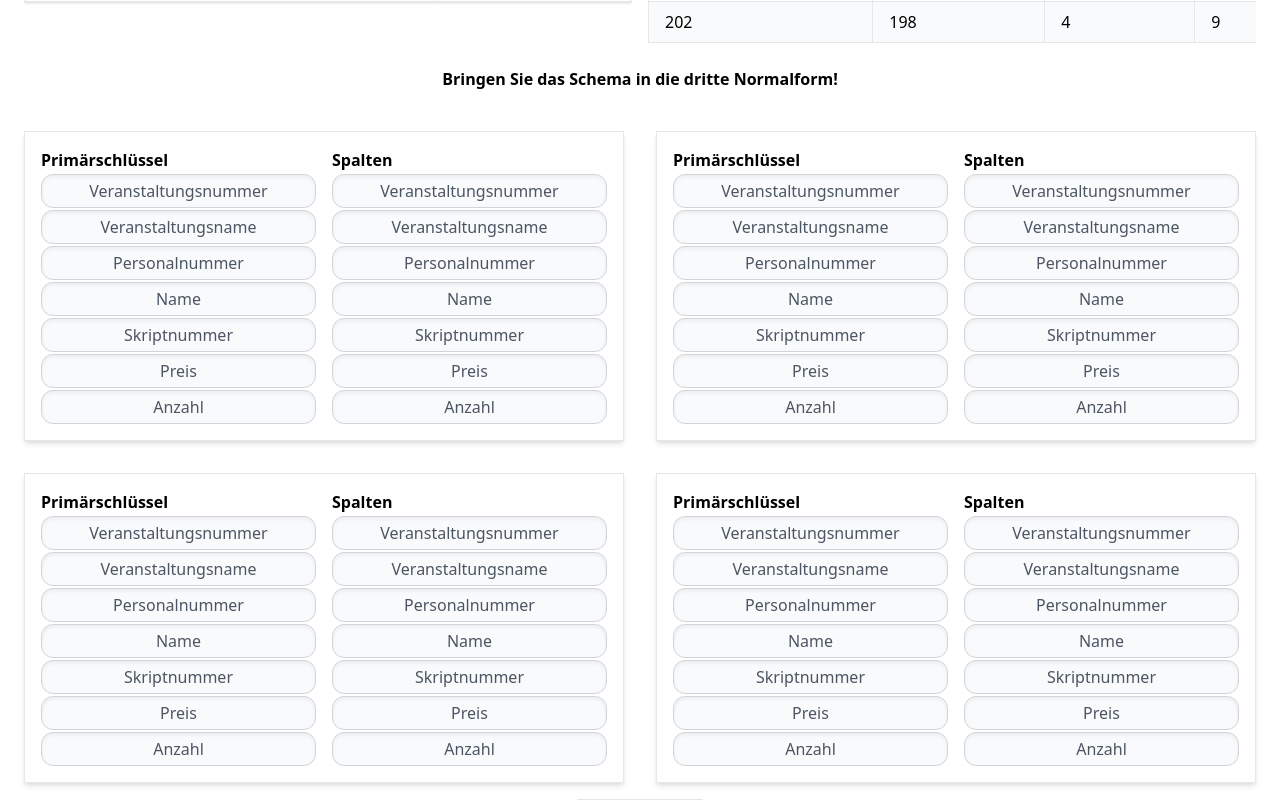
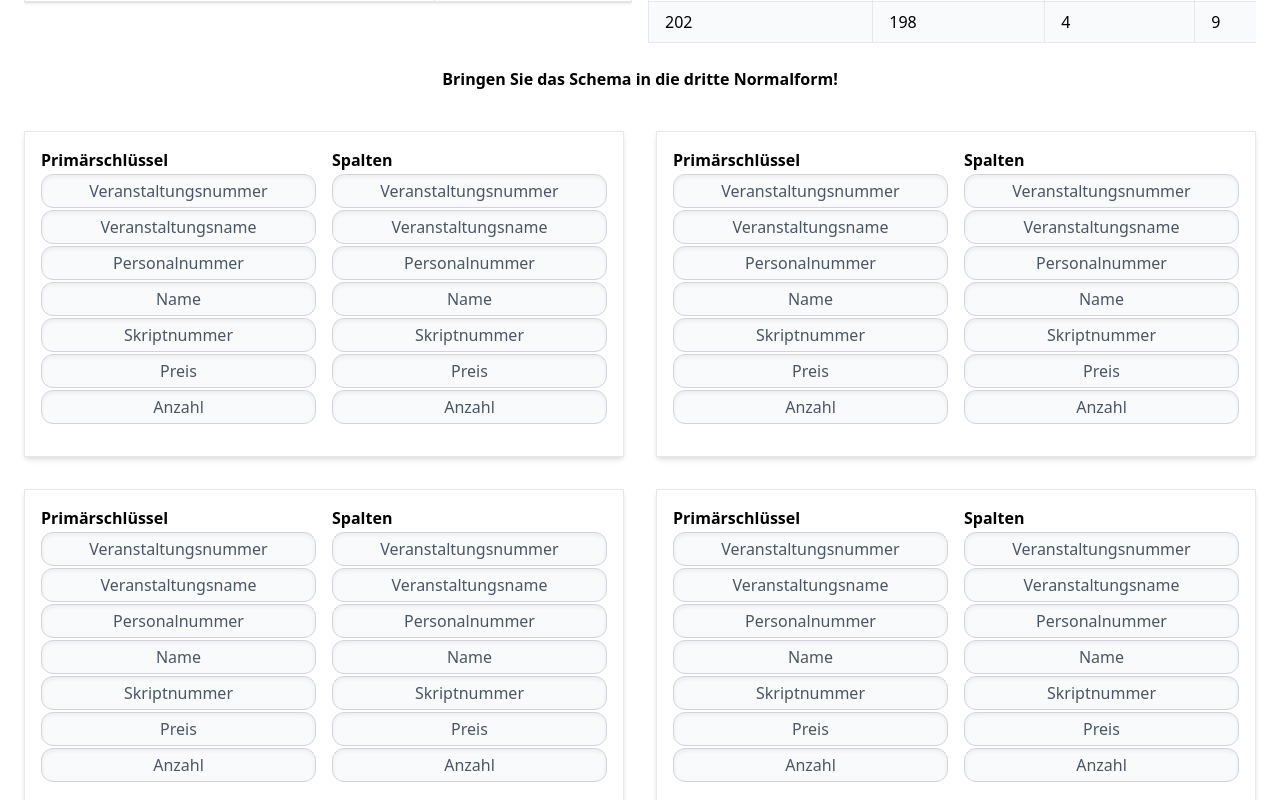
Before and after one commit to orca-nrw/nf-trainer, a React (Create React App) app: page /#/tasks/1/thirdNormalForm in a window 1280 px wide. Shown: the part 760-1560 px from the top of the page. Built offline with nearby package versions, Linux system fonts and the light colour scheme.

Commit message:
Now displays current assiciation

```diff
--- a/src/Components/KeyAssociation.tsx
+++ b/src/Components/KeyAssociation.tsx
@@ -28,7 +28,8 @@ export default function KeyAssociation ({ keys, association, updateAssociation }
   }
 
   return (
-    <div className="grid grid-cols-2 gap-4 border p-4 shadow-md">
+    <div className="border p-4 shadow-md">
+      <div className="grid grid-cols-2 gap-4">
         <div>
           <h1 className="font-bold">Primärschlüssel</h1>
           <CheckboxResponseHandler entryList={keys} selectedEntries={association.primaryKeys} setSelectedEntries={updatePrimaryKeys} useAccent={true} />
@@ -38,5 +39,11 @@ export default function KeyAssociation ({ keys, association, updateAssociation }
           <CheckboxResponseHandler entryList={keys} selectedEntries={association.columns} setSelectedEntries={updateColumns} useAccent={false} />
         </div>
       </div>
+      <div className="mt-4 text-center">
+      { (association.primaryKeys.length > 0 || association.columns.length > 0) &&
+      `${association.primaryKeys.join(', ')} ➔ ${association.columns.join(', ')}`
+      }
+    </div>
+  </div>
   )
 }
```
Lines whose indentation alone changed are shown as unchanged.
